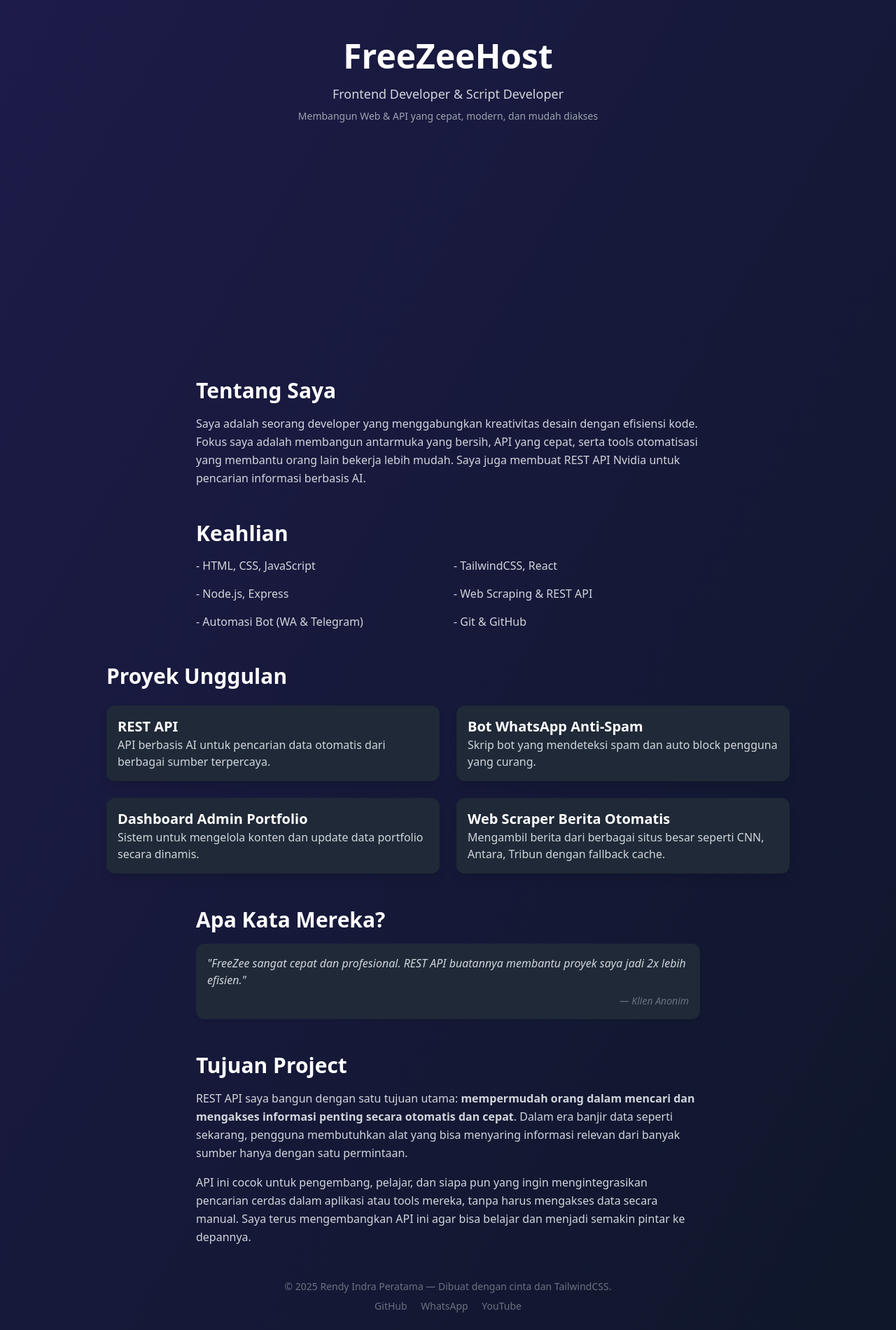
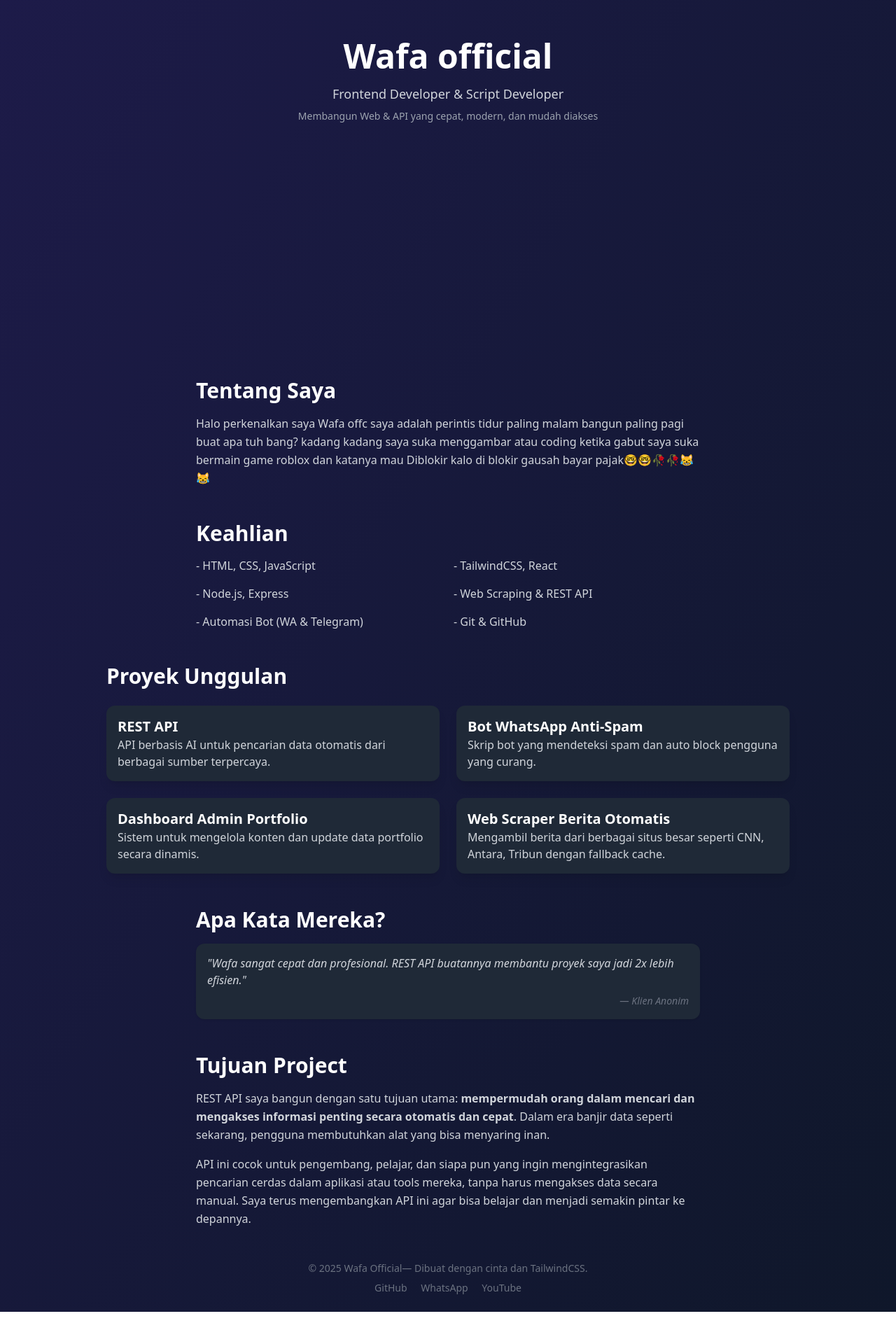
Before and after one commit to cikowiguna123uyy/ApiFreeZeeNew, a website: page ui/portofolio/index.html in a window 1280 px wide. Shown: the part 284-2184 px from the top of the page at 70% size. After the commit the page ends 2158 px from the top, so only its background shows below. Drawn offline with nearby package versions, Linux system fonts and the light colour scheme.

Commit message:
Update index.html

```diff
--- a/ui/portofolio/index.html
+++ b/ui/portofolio/index.html
@@ -3,7 +3,7 @@
 <head>
   <meta charset="UTF-8" />
   <meta name="viewport" content="width=device-width, initial-scale=1.0"/>
-  <title>FreeZeeHost - Portfolio</title>
+  <title>WafaHost - About me?</title>
   <script src="https://cdn.tailwindcss.com"></script>
   <link href="https://unpkg.com/aos@2.3.1/dist/aos.css" rel="stylesheet">
   <style>
@@ -17,7 +17,7 @@
   <!-- Hero Section -->
   <section class="min-h-screen flex items-center justify-center text-center px-6" data-aos="fade-down">
     <div>
-      <h1 class="text-5xl font-bold mb-4">FreeZeeHost</h1>
+      <h1 class="text-5xl font-bold mb-4">Wafa official</h1>
       <p class="text-lg text-gray-300">Frontend Developer & Script Developer</p>
       <p class="text-sm text-gray-400 mt-2">Membangun Web & API yang cepat, modern, dan mudah diakses</p>
     </div>
@@ -27,7 +27,7 @@
   <section class="p-6 max-w-3xl mx-auto" data-aos="fade-up">
     <h2 class="text-3xl font-bold mb-4">Tentang Saya</h2>
     <p class="text-gray-300 leading-relaxed">
-      Saya adalah seorang developer yang menggabungkan kreativitas desain dengan efisiensi kode. Fokus saya adalah membangun antarmuka yang bersih, API yang cepat, serta tools otomatisasi yang membantu orang lain bekerja lebih mudah. Saya juga membuat REST API Nvidia untuk pencarian informasi berbasis AI.
+      Halo perkenalkan saya Wafa offc saya adalah perintis tidur paling malam bangun paling pagi buat apa tuh bang? kadang kadang saya suka menggambar atau coding ketika gabut saya suka bermain game roblox dan katanya mau Diblokir kalo di blokir gausah bayar pajak🤓🤓🥀🥀😹😹
     </p>
   </section>
 
@@ -71,7 +71,7 @@
   <section class="p-6 max-w-3xl mx-auto" data-aos="fade-up" data-aos-delay="300">
     <h2 class="text-3xl font-bold mb-4">Apa Kata Mereka?</h2>
     <blockquote class="bg-gray-800 p-4 rounded-xl shadow text-gray-300 italic">
-      "FreeZee sangat cepat dan profesional. REST API buatannya membantu proyek saya jadi 2x lebih efisien."
+      "Wafa sangat cepat dan profesional. REST API buatannya membantu proyek saya jadi 2x lebih efisien."
       <footer class="text-right mt-2 text-sm text-gray-500">— Klien Anonim</footer>
     </blockquote>
   </section>
@@ -80,7 +80,7 @@
 <section class="p-6 max-w-3xl mx-auto" data-aos="fade-up" data-aos-delay="400">
   <h2 class="text-3xl font-bold mb-4">Tujuan Project</h2>
   <p class="text-gray-300 leading-relaxed">
-    REST API saya bangun dengan satu tujuan utama: <strong>mempermudah orang dalam mencari dan mengakses informasi penting secara otomatis dan cepat</strong>. Dalam era banjir data seperti sekarang, pengguna membutuhkan alat yang bisa menyaring informasi relevan dari banyak sumber hanya dengan satu permintaan.
+    REST API saya bangun dengan satu tujuan utama: <strong>mempermudah orang dalam mencari dan mengakses informasi penting secara otomatis dan cepat</strong>. Dalam era banjir data seperti sekarang, pengguna membutuhkan alat yang bisa menyaring inan.
   </p>
   <p class="text-gray-300 mt-4 leading-relaxed">
     API ini cocok untuk pengembang, pelajar, dan siapa pun yang ingin mengintegrasikan pencarian cerdas dalam aplikasi atau tools mereka, tanpa harus mengakses data secara manual. Saya terus mengembangkan API ini agar bisa belajar dan menjadi semakin pintar ke depannya.
@@ -89,7 +89,7 @@
 
   <!-- Footer -->
   <footer class="p-6 text-center text-gray-500 text-sm">
-    © 2025 Rendy Indra Peratama — Dibuat dengan cinta dan TailwindCSS.
+    © 2025 Wafa Official— Dibuat dengan cinta dan TailwindCSS.
     <div class="mt-2 space-x-4">
       <a href="https://github.com/FreeZeeHostProject" class="hover:underline">GitHub</a>
       <a href="https://wa.me/6285102360656" class="hover:underline">WhatsApp</a>
```
